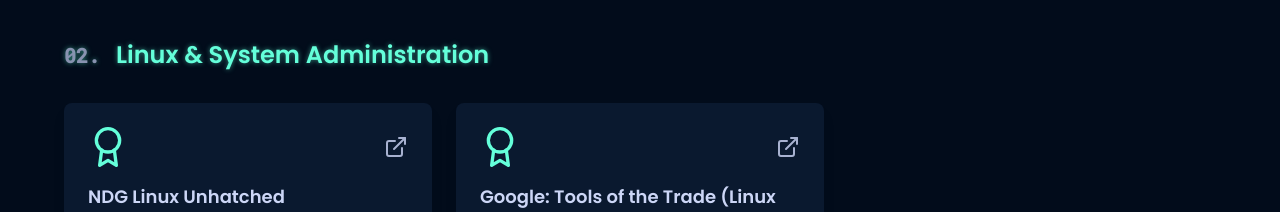
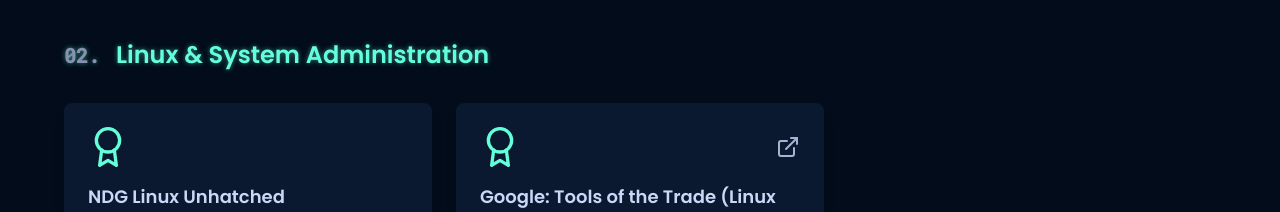
Before and after one commit to KunalSingh005/Kunal-Singh, a React (Vite) app: page / in a window 1280 px wide. Shown: the part 4820-5032 px from the top of the page. Built offline with nearby package versions, Linux system fonts and the light colour scheme.

Commit message:
Update Certificates.tsx

```diff
--- a/components/Certificates.tsx
+++ b/components/Certificates.tsx
@@ -35,6 +35,10 @@ const CertificateCard: React.FC<CertificateCardProps> = ({ certificate, index, f
                 <div className="flip-card-front bg-navy p-6 shadow-lg flex flex-col h-full group-hover:-translate-y-2 transition-transform duration-300">
                     <div className="flex justify-between items-center mb-4">
                         <CertificateIcon className="w-10 h-10 text-accent" />
+
+                        {/* --- YEH BADLAV HUA HAI --- */}
+                        {/* Ab link icon tabhi dikhega jab URL '#' na ho */}
+                        {certificate.url !== '#' && (
                             <a
                                 href={certificate.url}
                                 target="_blank"
@@ -45,6 +49,7 @@ const CertificateCard: React.FC<CertificateCardProps> = ({ certificate, index, f
                             >
                                 <ExternalLinkIcon className="h-6 w-6" />
                             </a>
+                        )}
                     </div>
                     <h3 className="text-lg font-bold text-lightest-slate group-hover:text-accent transition-colors duration-300 mb-2">{certificate.title}</h3>
                     <p className="text-light-slate text-sm flex-grow mb-4">{certificate.description}</p>
```
Lines whose indentation alone changed are shown as unchanged.
